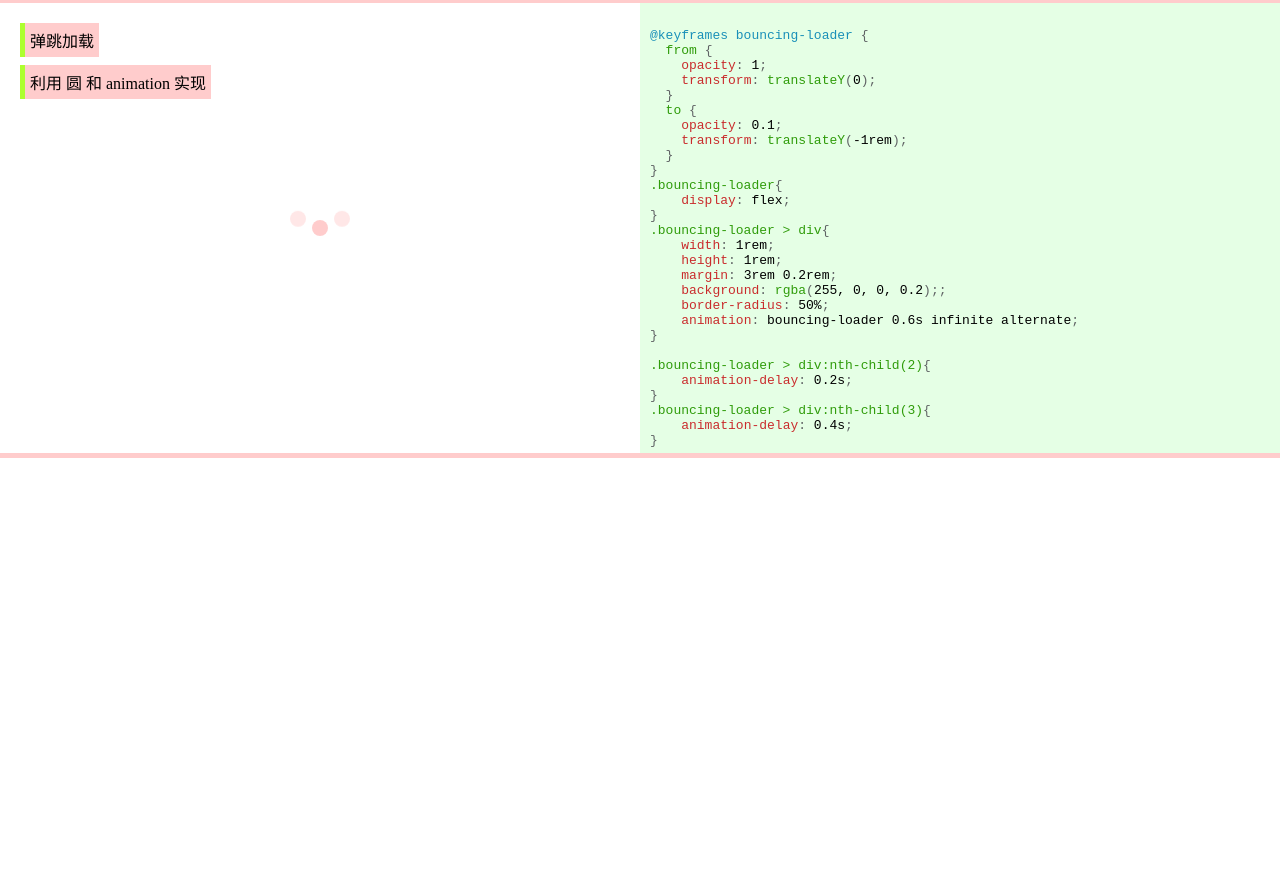
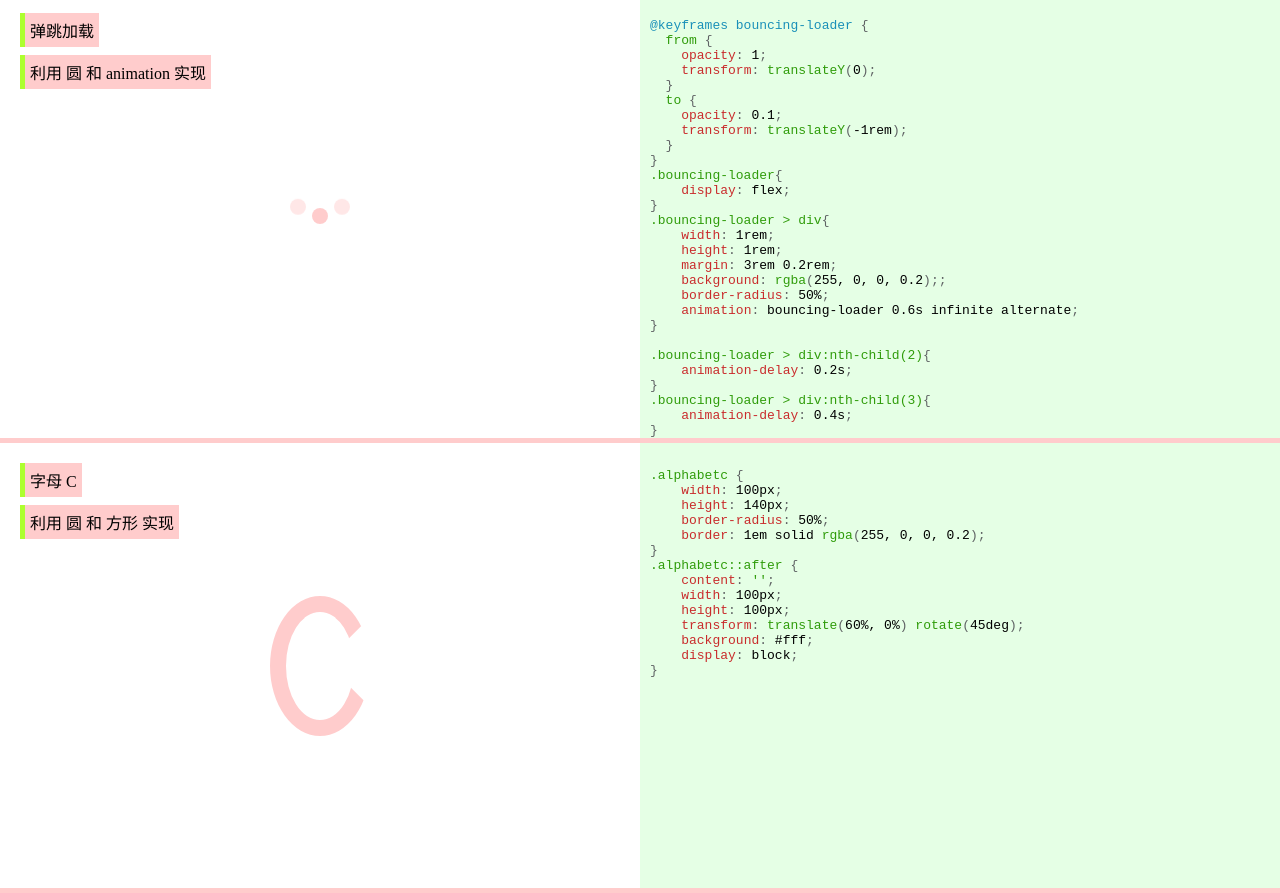
Before and after one commit to unbrain/F-I-CCS, a plain HTML site: page index.html in a window 1280 px wide. Shown: the part 907-1800 px from the top of the page. Before the commit the page ends 1365 px from the top, so only its background shows below. Drawn offline with Linux system fonts and the light colour scheme.

Commit message:
增加字母c

```diff
--- a/css/style.css
+++ b/css/style.css
@@ -1,6 +1,7 @@
 *{
     margin: 0;
     padding: 0;
+    box-sizing: border-box;
 }
 .wrapper {
     display: flex;
@@ -127,3 +128,18 @@
 .bouncing-loader > div:nth-child(3){
     animation-delay: 0.4s;
 }
+
+.alphabetc {
+    width: 100px;
+    height: 140px;
+    border-radius: 50%;
+    border: 1em solid rgba(255, 0, 0, 0.2);
+}
+.alphabetc::after {
+    content: '';
+    width: 100px;
+    height: 100px;
+    transform: translate(60%, 0%) rotate(45deg);
+    background: #fff;
+    display: block;
+}
--- a/index.html
+++ b/index.html
@@ -64,6 +64,21 @@
                 </pre>
         </div>
     </div>
+        <div class="wrapper ">
+            <div class="exhibit">
+                <div class="info">
+                    <div class="information">字母 C</div>
+                    <div class="information">利用 圆 和 方形 实现</div>
+                </div>
+                <div class="csswrapper">
+                    <div class="alphabetc"></div>
+                </div>
+            </div>
+            <div class="code">
+                <pre>
+                        </pre>
+            </div>
+        </div>
     <script src="./js/prism.js"></script>
     <script src="./js/main.js"></script>
 </body>
--- a/js/main.js
+++ b/js/main.js
@@ -68,5 +68,20 @@ code[2] = `
 .bouncing-loader > div:nth-child(3){
     animation-delay: 0.4s;
 }`
+code[3]=`
+.alphabetc {
+    width: 100px;
+    height: 140px;
+    border-radius: 50%;
+    border: 1em solid rgba(255, 0, 0, 0.2);
+}
+.alphabetc::after {
+    content: '';
+    width: 100px;
+    height: 100px;
+    transform: translate(60%, 0%) rotate(45deg);
+    background: #fff;
+    display: block;
+}`
 
 writeCode(code)
```
Also changed, not shown: 1 other file.
